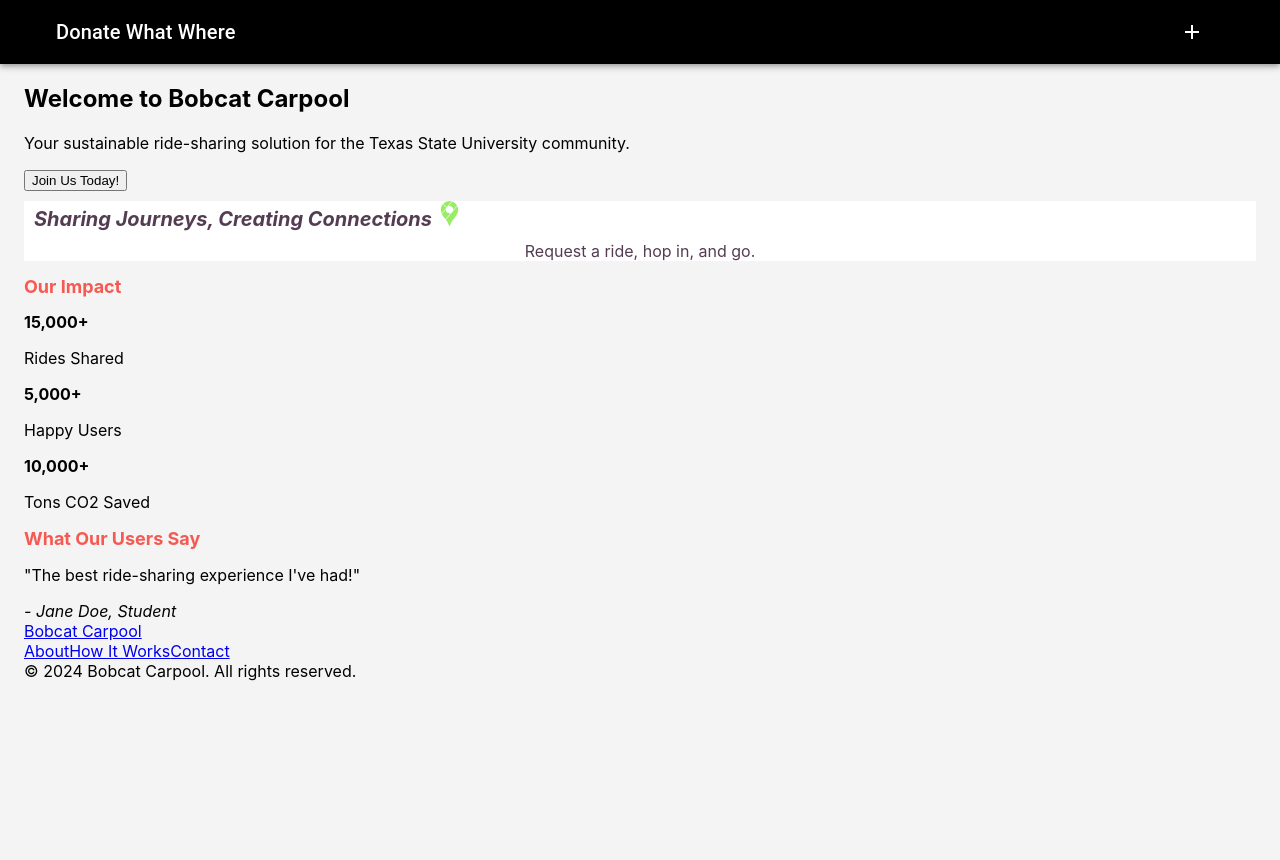
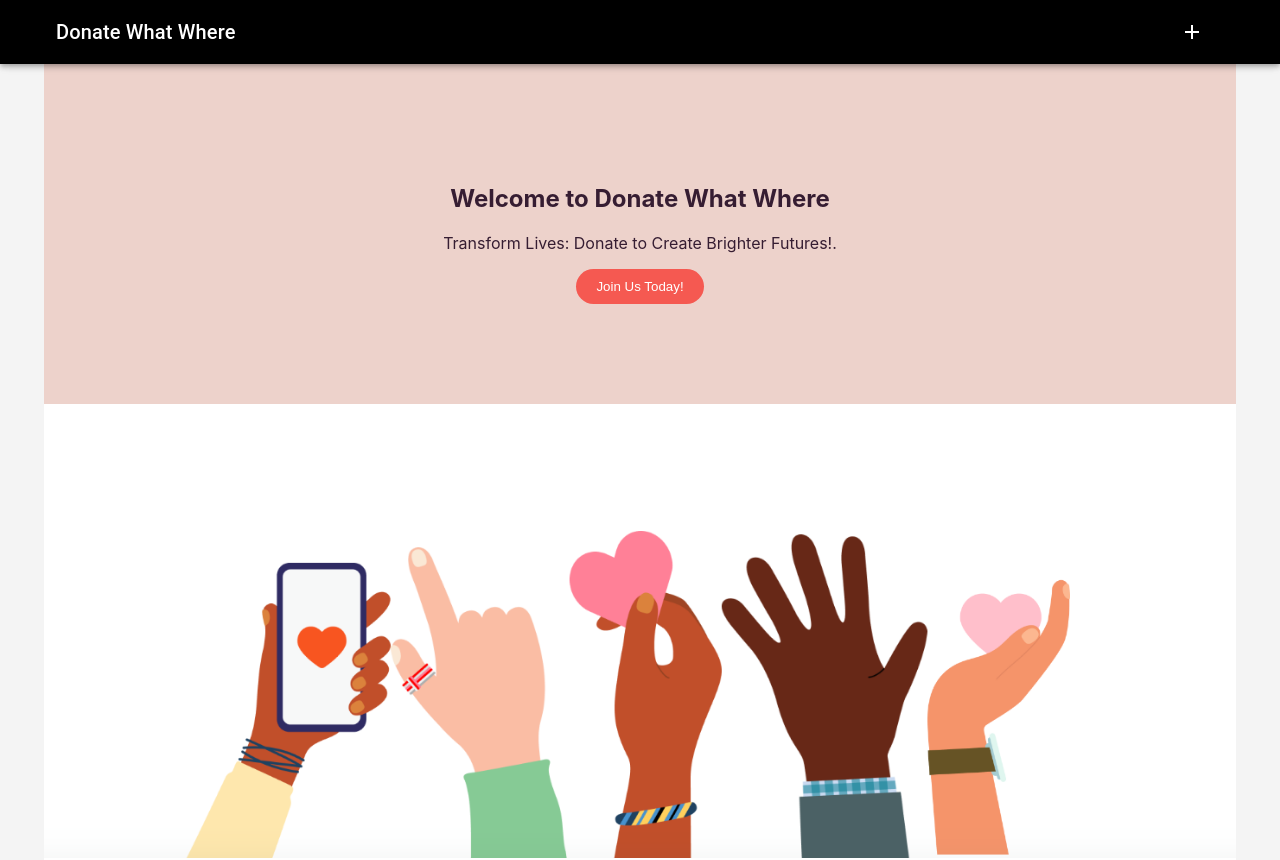
Before and after one commit to DhanushDK17/DonateWhatWhere, a React (Create React App) app in the folder frontendv2/: page /landingpage in a window 1280 px wide. Shown: the top 860 px of the page. Before the commit the page ends 800 px from the top, so only its background shows below. Built offline with nearby package versions, Linux system fonts and the light colour scheme.

Commit message:
Updated landing page

```diff
--- a/frontendv2/public/style.css
+++ b/frontendv2/public/style.css
@@ -21,12 +21,12 @@
 }
 
 .title {
-  color: #f55951;
+  color: #361d32;
   font-size: 18px;
 }
 
 button:hover {
-  background-color: #543c52;
+  background-color: #361d32;
 }
 
 .tag {
@@ -45,6 +45,7 @@
   color: #543c52;
   font-size: 16px;
   text-align: center;
+  background-color: #f4f4f4;
 }
 
 /* LoginRegister */
@@ -56,7 +57,7 @@
 }
 
 .login-register-title {
-  color: #f55951;
+  color: #361d32;
   font-size: 24px;
   margin: 10px;
   text-align: center;
@@ -118,7 +119,7 @@
 .submit-btn {
   font-family: "Poppins", sans-serif;
   padding: 10px 20px;
-  background-color: #361d32;
+  background-color: #f55951;
   color: #ffffff;
   border: none;
   border-radius: 25px;
@@ -130,7 +131,7 @@
 .signup-btn {
   font-family: "Poppins", sans-serif;
   padding: 10px 20px;
-  background-color: #7c78b8;
+  background-color: #f55951;
   color: #ffffff;
   border: none;
   border-radius: 25px;
@@ -140,5 +141,117 @@
 }
 
 .submit-btn:hover {
-  background-color: #f55951;
+  background-color: #361d32;
 }
+
+/* Home */
+.content-wrapper {
+  max-width: 1200px;
+  margin: 0 auto;
+  padding: 0 20px;
+}
+
+.hero {
+  background-color: #edd2cb; /* Maroon */
+  color: #361d32; /* Gold */
+  padding: 100px 0;
+  text-align: center;
+}
+
+.cta-btn {
+  background-color: #f55951; /* Gold */
+  color: #fff; /* Maroon */
+  padding: 10px 20px;
+  border-radius: 20px;
+  border: none;
+  cursor: pointer;
+  transition: background-color 0.3s;
+}
+
+.cta-btn:hover {
+  background-color: #543c52;
+}
+
+.stats {
+  background-color: #f1e8e6;
+  padding: 50px 0;
+  text-align: center;
+  color: #361d32;
+}
+
+.statistics {
+  display: flex;
+  justify-content: space-around;
+  margin-top: 20px;
+}
+
+.stat-item {
+  flex: 1;
+  padding: 10px;
+}
+
+.stat-item strong {
+  display: block;
+  font-size: 24px;
+  color: #361d32; /* Maroon */
+}
+
+.testimonials {
+  background-color: #f5f5f5;
+  padding: 50px 0;
+  text-align: center;
+  color: #361d32;
+}
+
+.testimonial-card {
+  max-width: 500px;
+  margin: 20px auto;
+  padding: 20px;
+  background-color: #fff;
+  box-shadow: 0px 3px 10px rgba(0, 0, 0, 0.1);
+}
+
+/* Footer */
+.footer {
+  background-color: #543c52; /* Maroon */
+  padding: 20px 0;
+  font-family: "Poppins", sans-serif;
+  width: 100%; /* Ensure it spans the full width */
+}
+
+.footer-container {
+  display: flex;
+  justify-content: space-between;
+  align-items: center;
+  max-width: 1200px;
+  margin: 0 auto;
+  padding: 0 20px;
+}
+
+.footer-logo {
+  color: #fff; /* Gold */
+  text-decoration: none;
+  font-size: 20px;
+  font-weight: bold;
+}
+
+.footer-links {
+  display: flex;
+  gap: 20px;
+}
+
+.footer-item {
+  color: white;
+  text-decoration: none;
+  transition: color 0.3s ease;
+}
+
+.footer-item:hover {
+  color: #f55951; /* Gold hover effect */
+}
+
+.footer-copyright {
+  text-align: center;
+  color: white;
+  padding-top: 10px;
+}
--- a/frontendv2/src/pages/Footer.js
+++ b/frontendv2/src/pages/Footer.js
@@ -6,7 +6,7 @@
     <footer className="footer">
       <div className="footer-container">
         <Link to="/" className="footer-logo">
-          Bobcat Carpool
+          Donate What Where
         </Link>
         <div className="footer-links">
           <Link to="/about" className="footer-item">
@@ -21,7 +21,7 @@
         </div>
       </div>
       <div className="footer-copyright">
-        © {new Date().getFullYear()} Bobcat Carpool. All rights reserved.
+        © {new Date().getFullYear()} Donate What Where. All rights reserved.
       </div>
     </footer>
   );
--- a/frontendv2/src/pages/LandingPage.js
+++ b/frontendv2/src/pages/LandingPage.js
@@ -2,6 +2,7 @@
 import Footer from "./Footer";
 import { SiGooglemaps } from "react-icons/si";
 import { useNavigate } from "react-router-dom";
+import backgroundImage from "../assets/images/main2.png";
 
 const LandingPage = () => {
   const navigate = useNavigate();
@@ -12,30 +13,26 @@
   return (
     <div className="content-wrapper">
       <section className="hero">
-        <h1>Welcome to Bobcat Carpool</h1>
-        <p>
-          Your sustainable ride-sharing solution for the Texas State University
-          community.
-        </p>
+        <h1>Welcome to Donate What Where</h1>
+        <p>Transform Lives: Donate to Create Brighter Futures!.</p>
         <button className="cta-btn" onClick={handleJoinButton}>
           Join Us Today!
         </button>
       </section>
       <div className="tag">
-        <h2 className="tagline">
-          Sharing Journeys, Creating Connections{" "}
-          <SiGooglemaps
-            style={{ width: "25px", height: "auto", color: "#98ed64" }}
-          />
-        </h2>
-        <div className="tagline1">Request a ride, hop in, and go.</div>
+        <img
+          src={backgroundImage}
+          alt="Bobcat Carpool Logo"
+          style={{ width: "100%", height: "auto" }}
+        />
+        <h2 className="tagline1">Be the Change You Wish to See. Donate!</h2>
       </div>
       <section className="stats">
         <h2 className="title">Our Impact</h2>
         <div className="statistics">
           <div className="stat-item">
             <strong>15,000+</strong>
-            <p>Rides Shared</p>
+            <p>Donations</p>
           </div>
           <div className="stat-item">
             <strong>5,000+</strong>
@@ -43,15 +40,15 @@
           </div>
           <div className="stat-item">
             <strong>10,000+</strong>
-            <p>Tons CO2 Saved</p>
+            <p>Lives Changed</p>
           </div>
         </div>
       </section>
       <section className="testimonials">
         <h2 className="title">What Our Users Say</h2>
         <div className="testimonial-card">
-          <p>"The best ride-sharing experience I've had!"</p>
-          <cite>- Jane Doe, Student</cite>
+          <p>"The best donation experience I've had!"</p>
+          <cite>- Jane Doe</cite>
         </div>
         {/* You can add more testimonial cards here */}
       </section>
```
Also changed, not shown: frontendv2/src/assets/images/main.png (added), frontendv2/src/assets/images/main2.png (added).
